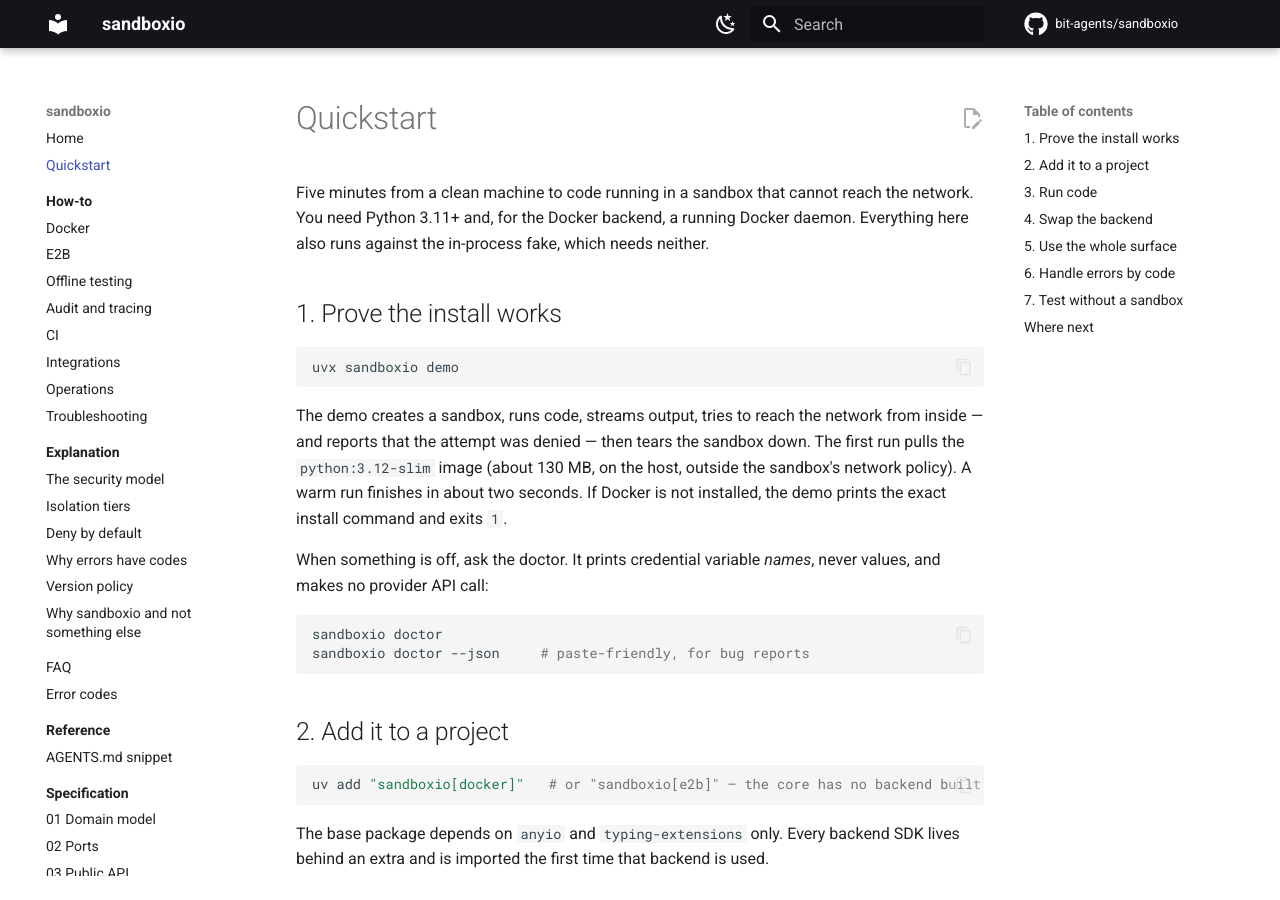
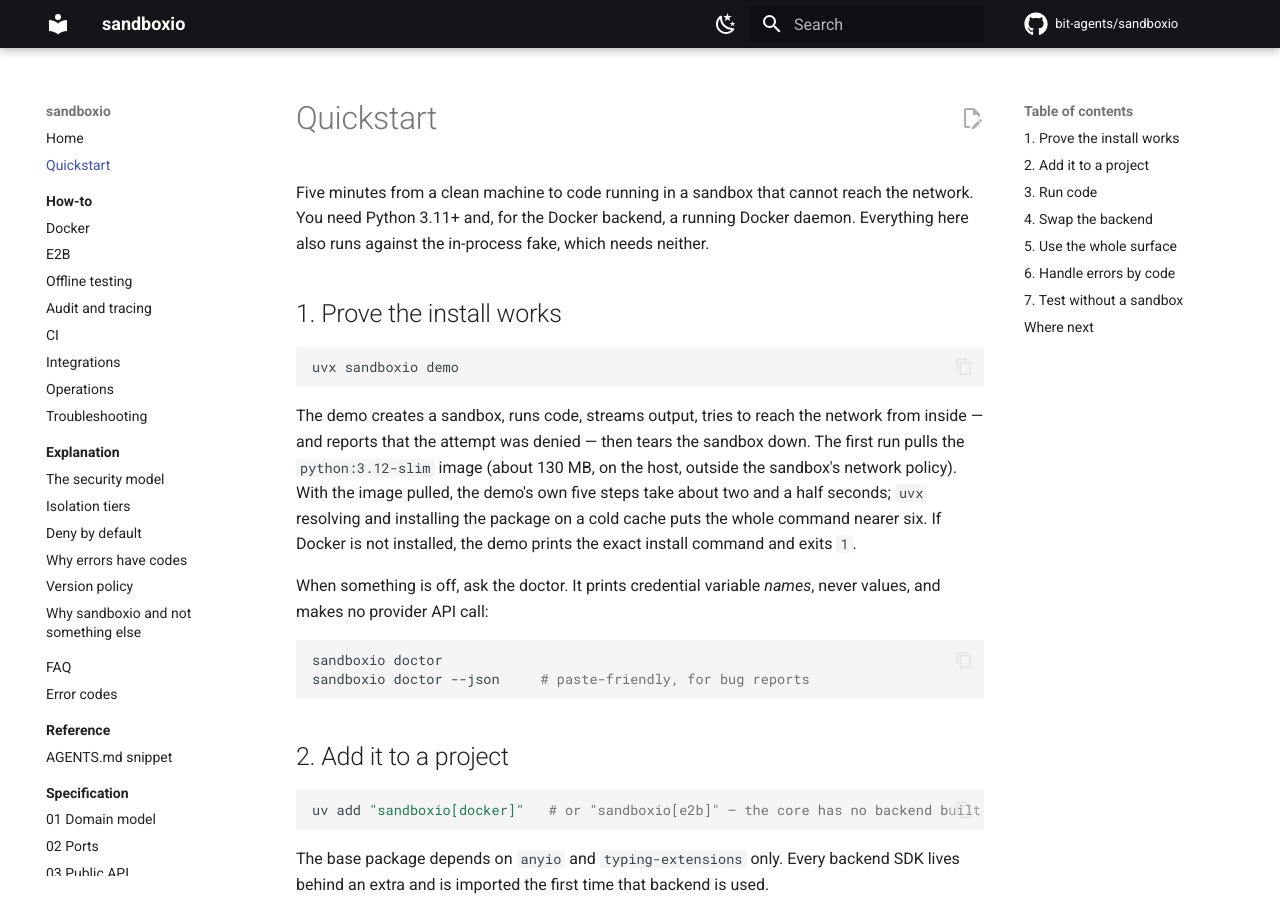
Before and after one commit to bit-agents/sandboxio, an MkDocs documentation site: the page built from docs/quickstart.md, in a window 1280 px wide and 900 px high. Built offline with MkDocs 1.6.1 and Material for MkDocs 9.7.7, drawn with Linux system fonts in a browser that asks for light colours; comment, search, counter and statistics services are not loaded.

Commit message:
docs: correct the four numbers the build disproves
- bump the CI how-to's action majors to the ones this repo runs (v7, v10)
- say five README blocks, and make the gate count them rather than assert `>= 4`
- replace the quickstart's "two seconds" with the 2.5 s / 6.1 s build-order measured
- drop pyproject's 0.0.0 name-reservation comment; 0.1.0 shipped

Co-Authored-By: Claude Opus 5 (1M context) <noreply@anthropic.com>
Signed-off-by: Michał Szkodziński <mszkodzinski@users.noreply.github.com>

```diff
--- a/docs/quickstart.md
+++ b/docs/quickstart.md
@@ -13,8 +13,10 @@ uvx sandboxio demo
 The demo creates a sandbox, runs code, streams output, tries to reach the network from
 inside — and reports that the attempt was denied — then tears the sandbox down. The first
 run pulls the `python:3.12-slim` image (about 130 MB, on the host, outside the sandbox's
-network policy). A warm run finishes in about two seconds. If Docker is not installed, the
-demo prints the exact install command and exits `1`.
+network policy). With the image pulled, the demo's own five steps take about two and a
+half seconds; `uvx` resolving and installing the package on a cold cache puts the whole
+command nearer six. If Docker is not installed, the demo prints the exact install command
+and exits `1`.
 
 When something is off, ask the doctor. It prints credential variable *names*, never values,
 and makes no provider API call:
--- a/pyproject.toml
+++ b/pyproject.toml
@@ -30,8 +30,8 @@ Documentation = "https://docs.sandboxio.dev"
 Changelog = "https://github.com/bit-agents/sandboxio/blob/main/CHANGELOG.md"
 
 # Each first-party adapter is its own distribution in packages/, exactly like a third-party
-# `sandboxio-<name>`; the extra pulls it in. e2b and modal land with their adapters.
-# The floor keeps the extra off the 0.0.0 name-reservation releases; the adapter carries the
+# `sandboxio-<name>`; the extra pulls it in. Modal lands with its adapter in v0.1.1.
+# The floor excludes the 0.0.0 releases that only held the name; the adapter carries the
 # upper bound on the core, because that is the pairing a third-party adapter also declares.
 # `0.1.0a0` rather than `0.1`: a floor naming no pre-release excludes every pre-release of the
 # line, which breaks installing an rc, and a resolver prefers a final release regardless.
```
Also changed, not shown: docs/build-order.md (+1 -1 lines), docs/how-to/ci.md (+6 -6 lines), docs/llms-full.txt (+11 -9 lines), 2 other files.
